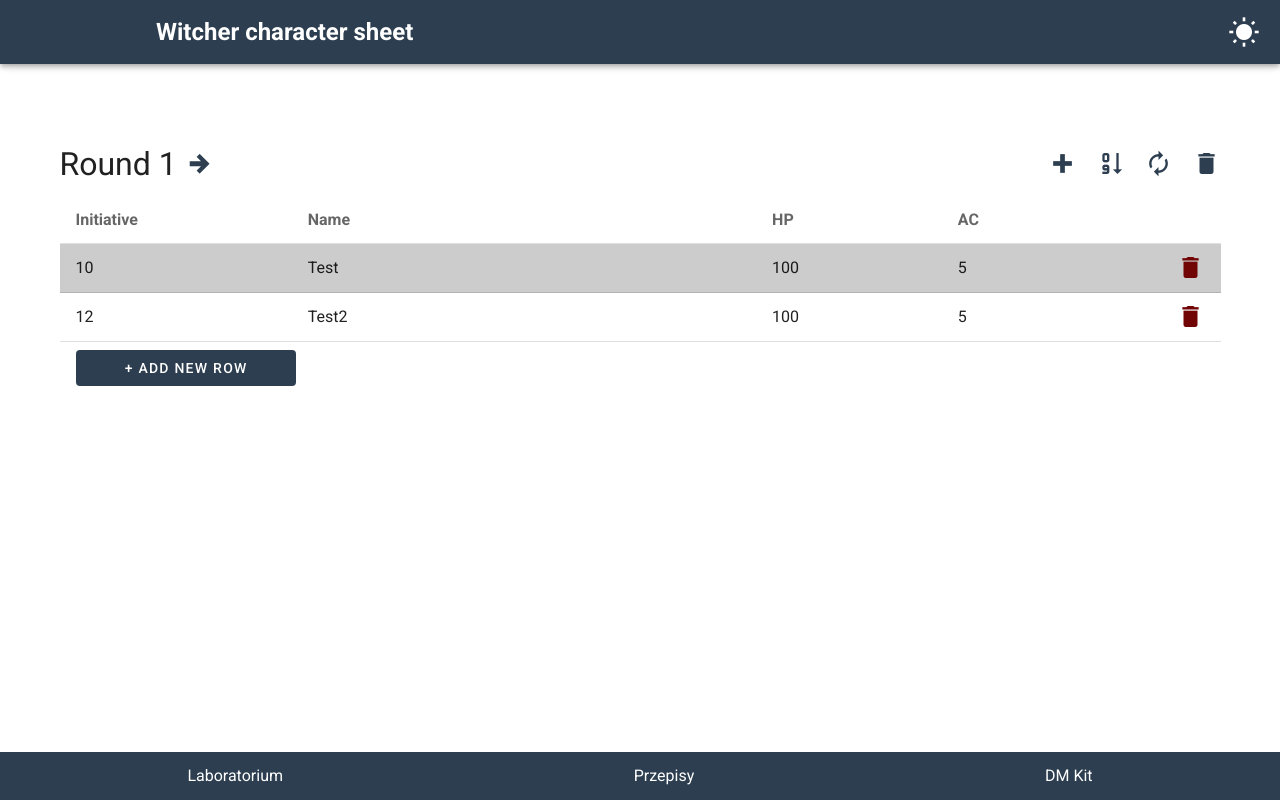
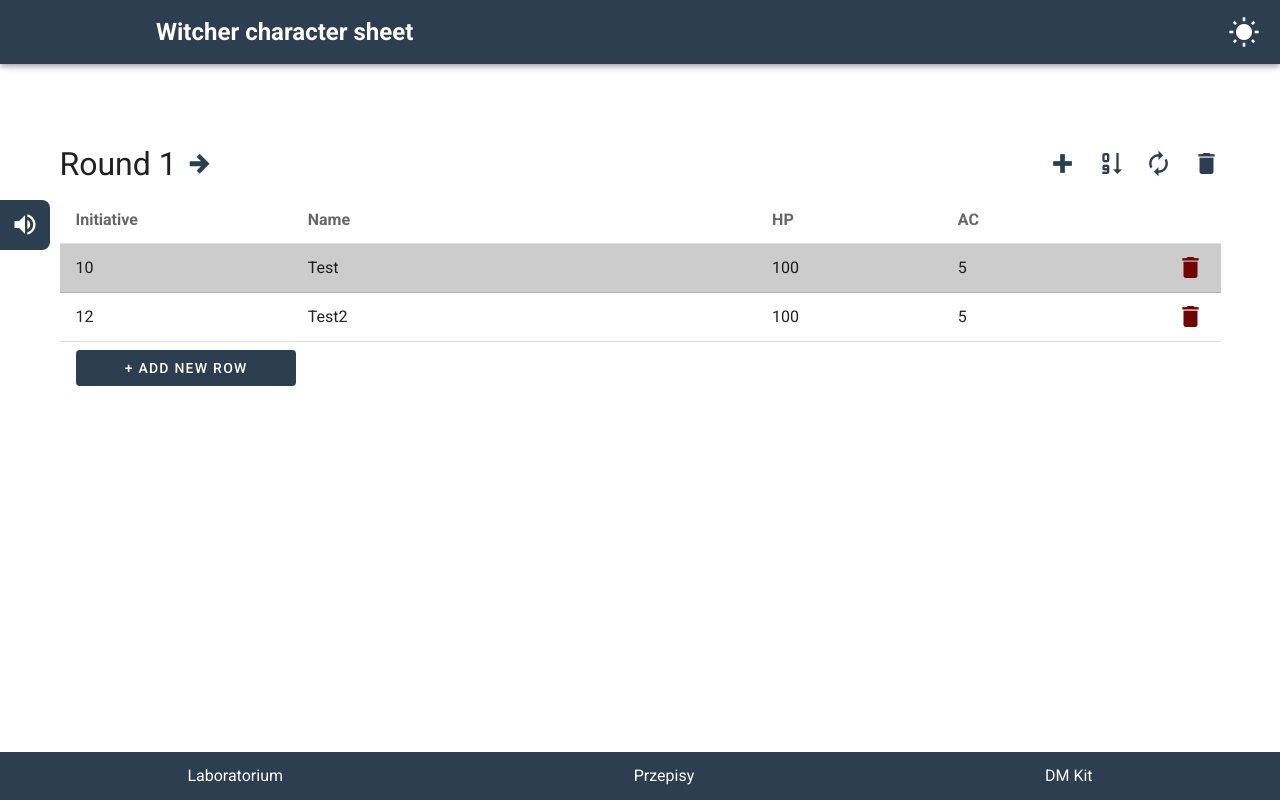
Before and after one commit to DzordzoMen/witcher-character-sheet, a Vue app: page /dm-kit in a window 1280 px wide. Built offline with nearby package versions, Linux system fonts and the light colour scheme.

Commit message:
added sounds panel to dm kit page

```diff
--- a/src/views/DmKit.vue
+++ b/src/views/DmKit.vue
@@ -179,12 +179,19 @@
         </v-data-table>
       </v-col>
     </v-row>
+
+    <the-dm-kit-sounds-panel />
   </v-container>
 </template>
 
 <script>
+import TheDmKitSoundsPanel from '../components/TheDmKitSoundsPanel.vue';
+
 export default {
   name: 'DmKit',
+  components: {
+    TheDmKitSoundsPanel,
+  },
   data: () => ({
     round: 1,
     currentItemId: 0,
```
